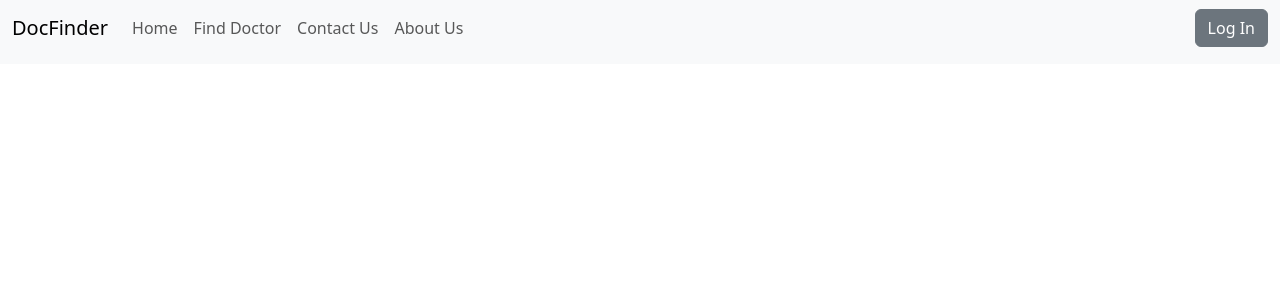
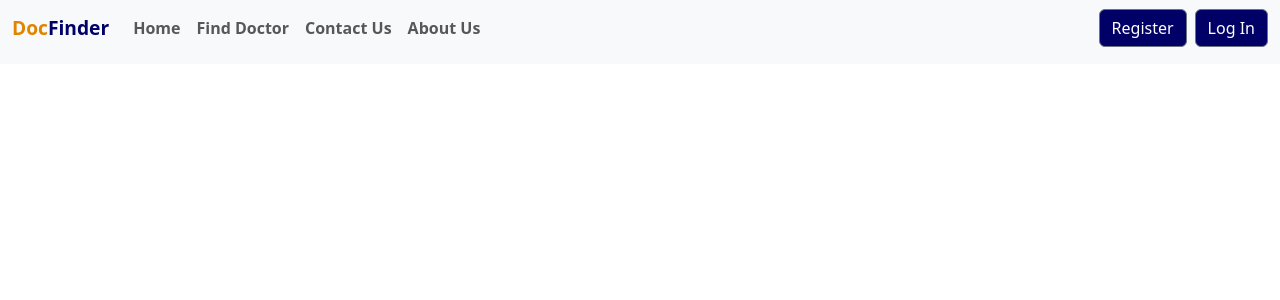
Before and after one commit to M-Usman-Shoaib/DocFinder, a Flask app: page / in a window 1280 px wide. Shown: the top 300 px of the page. Run offline with Flask 3, Linux system fonts and the light colour scheme.

Commit message:
navigation bar

```diff
--- a/app.py
+++ b/app.py
@@ -4,7 +4,8 @@ from flask_restful import Api
 from resources import routes
 from flask_session import Session
 
-app = Flask(__name__)
+app = Flask(__name__, static_url_path='/static')
+
 
 app.config['DEBUG'] = True
 
--- /dev/null
+++ b/static/DocFinder.css
@@ -0,0 +1,35 @@
+
+
+
+/*dropdown menu width*/
+.custom-dropdown-menu{
+    min-width: 8px;
+}
+
+/*blue button colour*/
+.blue-button-color{
+    background-color: #006;
+
+}
+
+/*yellow colour */
+.yellow-colour{
+    color: #e18400;
+}
+
+/*blue colour */
+.blue-colour
+{
+    color: #006;
+}
+
+/*logo*/
+.logo{
+    font-weight: bolder;
+    font-size: larger;
+}
+
+/*text weight in navbar*/
+.nav-text{
+    font-weight: 600;
+}
--- a/templates/base.html
+++ b/templates/base.html
@@ -6,17 +6,20 @@
     <link href="https://cdn.jsdelivr.net/npm/bootstrap@5.3.0/dist/css/bootstrap.min.css" rel="stylesheet" integrity="sha384-9ndCyUaIbzAi2FUVXJi0CjmCapSmO7SnpJef0486qhLnuZ2cdeRhO02iuK6FUUVM" crossorigin="anonymous">
     {# bootstrap javscript#}
     <script src="https://cdn.jsdelivr.net/npm/bootstrap@5.3.0/dist/js/bootstrap.bundle.min.js" integrity="sha384-geWF76RCwLtnZ8qwWowPQNguL3RmwHVBC9FhGdlKrxdiJJigb/j/68SIy3Te4Bkz" crossorigin="anonymous"></script>
-
+    {# Custom CSS - docfinder.css #}
+    <link href="{{ url_for('static', filename='DocFinder.css') }}" rel="stylesheet">
 </head>
 <body>
 <nav class="navbar navbar-expand-lg bg-body-tertiary pt-2 pb-3">
   <div class="container-fluid">
-    <a class="navbar-brand" href="/">DocFinder</a>
+    <a class="navbar-brand logo" href="/">
+      <span class="yellow-colour">Doc</span><span class="blue-colour">Finder</span>
+    </a>
     <button class="navbar-toggler" type="button" data-bs-toggle="collapse" data-bs-target="#navbarSupportedContent" aria-controls="navbarSupportedContent" aria-expanded="false" aria-label="Toggle navigation">
       <span class="navbar-toggler-icon"></span>
     </button>
     <div class="collapse navbar-collapse" id="navbarSupportedContent">
-      <ul class="navbar-nav me-auto mb-2 mb-lg-0">
+      <ul class="navbar-nav nav-text me-auto mb-2 mb-lg-0">
         <li class="nav-item">
           <a class="nav-link " aria-current="page" href="/">Home</a>
         </li>
@@ -27,24 +30,39 @@
           <a class="nav-link" href="#">Contact Us</a>
         </li>
         <li class="nav-item">
-          <a class="nav-link ">About Us</a>
+          <a class="nav-link "  href="#">About Us</a>
         </li>
 
       </ul>
       <div class="d-flex" >
+
+          <div class="dropdown show me-2">
+          <a class="btn btn-secondary blue-button-color " href="#" role="button" id="dropdownMenuLink" data-bs-toggle="dropdown" aria-haspopup="true" aria-expanded="false">
+            Register
+          </a>
+
+          <div class="dropdown-menu custom-dropdown-menu me-2" aria-labelledby="dropdownMenuLink">
+            <a class="dropdown-item" href="#">Patient</a>
+            <a class="dropdown-item" href="#">Doctor</a>
+          </div>
+        </div>
+
         <div class="dropdown show">
-  <a class="btn btn-secondary " href="#" role="button" id="dropdownMenuLink" data-bs-toggle="dropdown" aria-haspopup="true" aria-expanded="false">
-    Log In
-  </a>
+          <a class="btn btn-secondary blue-button-color " href="#" role="button" id="dropdownMenuLink" data-bs-toggle="dropdown" aria-haspopup="true" aria-expanded="false">
+            Log In
+          </a>
 
-  <div class="dropdown-menu" aria-labelledby="dropdownMenuLink">
-    <a class="dropdown-item" href="#">Patient</a>
-    <a class="dropdown-item" href="#">Doctor</a>
-  </div>
-  </div>
+          <div class="dropdown-menu custom-dropdown-menu me-2" aria-labelledby="dropdownMenuLink">
+            <a class="dropdown-item  " href="#">Patient</a>
+            <a class="dropdown-item" href="#">Doctor</a>
+          </div>
+        </div>
       </div>
     </div>
   </div>
 </nav>
+         <!-- Content from other pages will be inserted here -->
+        {% block content %}{% endblock %}
 </body>
+
 </html>
```
